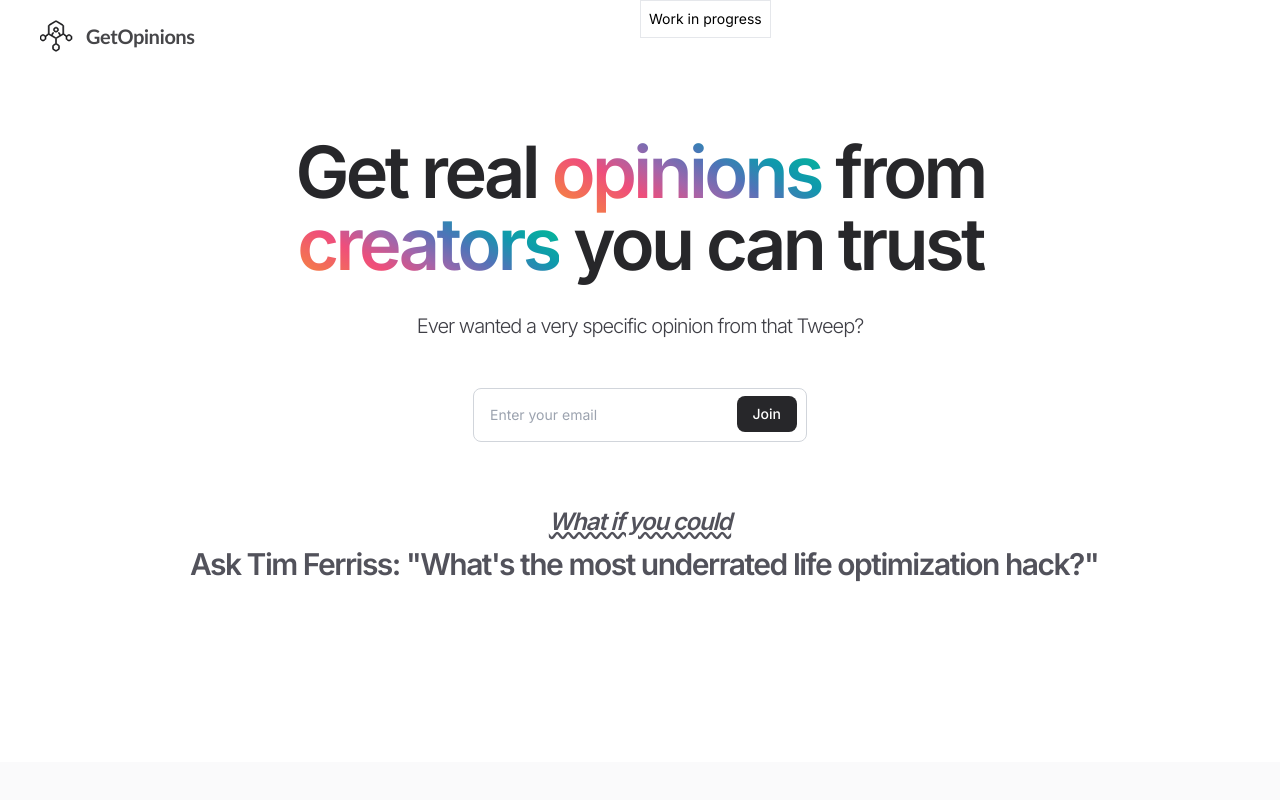
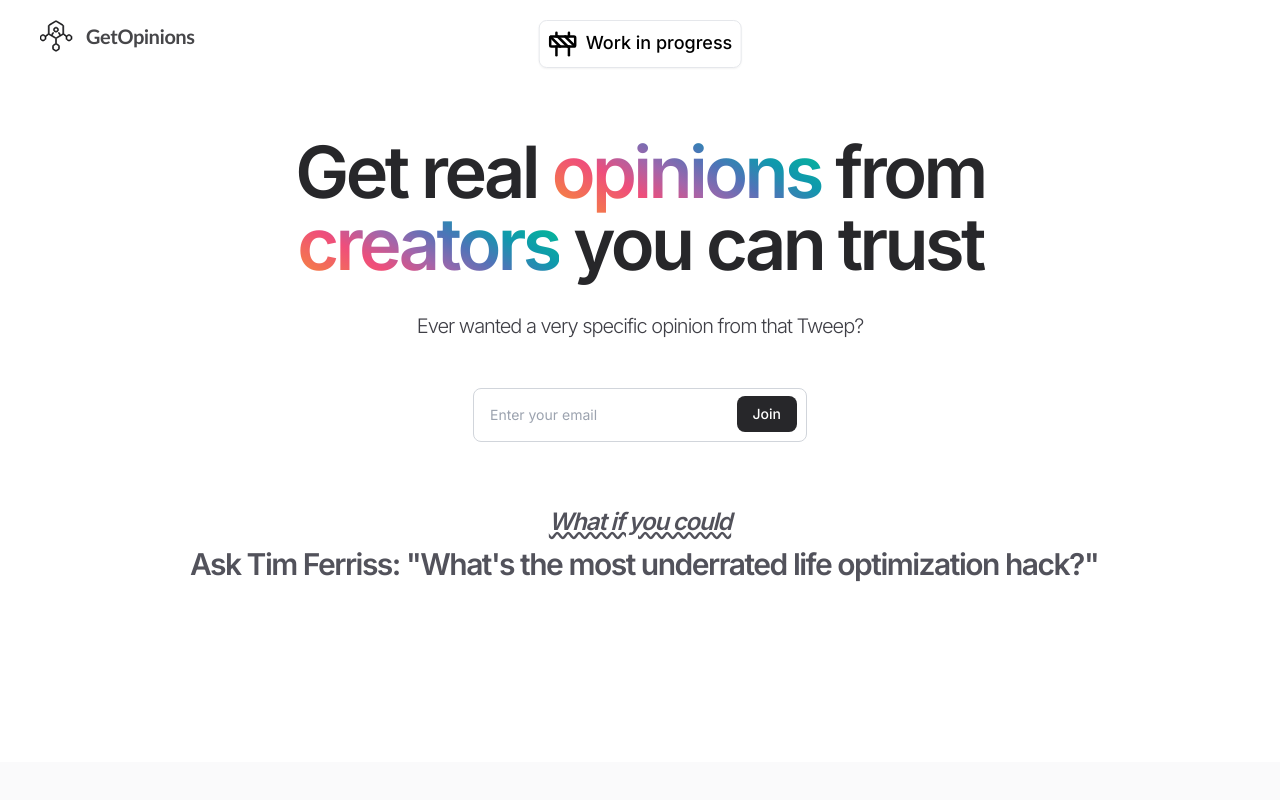
Before and after one commit to shishir610/getopinions, a Next.js app: page / in a window 1280 px wide. Shown: the top 800 px of the page. Built offline with nearby package versions, Linux system fonts and the light colour scheme.

Commit message:
commit via cmd+enter

```diff
--- a/src/app/components/sections/CreatorResponse.tsx
+++ b/src/app/components/sections/CreatorResponse.tsx
@@ -37,8 +37,6 @@ export default function CreatorResponse() {
         getCreatorResponse()
     }, [])
 
-    console.log(response)
-
     return (
         <div className="w-full mb-20">
             {response !== "" && (
--- a/src/app/components/sections/Main.tsx
+++ b/src/app/components/sections/Main.tsx
@@ -4,18 +4,21 @@ import EmailForm from "../elements/EmailForm"
 import imagine from "../../data/imagine.json"
 import AskSomething from "./AskSomething"
 import ReasonsCardArrangement from "../elements/ReasonsCardArrangement"
+import { Construction } from "lucide-react"
 
 export default function Main() {
     return (
         <div className="flex flex-col justify-center">
             <div className="pb-24">
-                <p className="absolute text-sm p-2 border left-1/2 ">
-                    Work in progress
+                <p className="absolute text-lg p-2 border left-1/2 shadow-sm transform -translate-x-1/2 top-5 font-medium rounded-lg flex">
+                    <Construction size={30} />
+                    <span className="ml-2">Work in progress</span>
                 </p>
                 <Navigation />
                 <div className="py-16 w-100 flex flex-col items-center">
                     <p className="text-zinc-800 text-7xl font-semibold tracking-tighter text-center">
-                        Get real <span className="gradient-text">opinions </span>
+                        Get real{" "}
+                        <span className="gradient-text">opinions </span>
                         from <br />
                         <span className="gradient-text">creators</span> you can
                         trust
```
Also changed, not shown: 1 other file (tests, documents, lock files or other folders).
